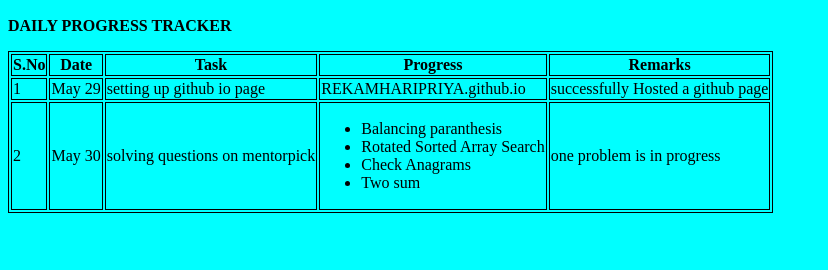
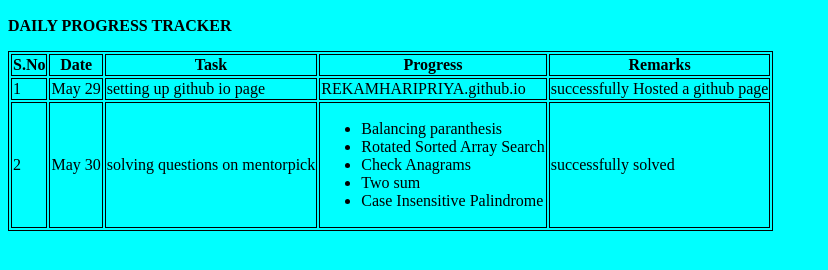
Before and after one commit to REKAMHARIPRIYA/REKAMHARIPRIYA.github.io, a plain HTML site: page index.html in a window 1280 px wide. Shown: the part 110-380 px from the top of the page, without its empty margins (0-828 px from the left). Drawn offline with Linux system fonts and the light colour scheme.

Commit message:
updated unordered list

```diff
--- a/index.html
+++ b/index.html
@@ -38,9 +38,9 @@
                             <li>Rotated Sorted Array Search</li>
                             <li>Check Anagrams</li>
                             <li>Two sum</li>
-
+                            <li>Case Insensitive Palindrome</li>
                         </ul></td>
-                        <td>one problem is in progress</td>
+                        <td>successfully solved</td>
                     </tr>
 
                 </table>
```
